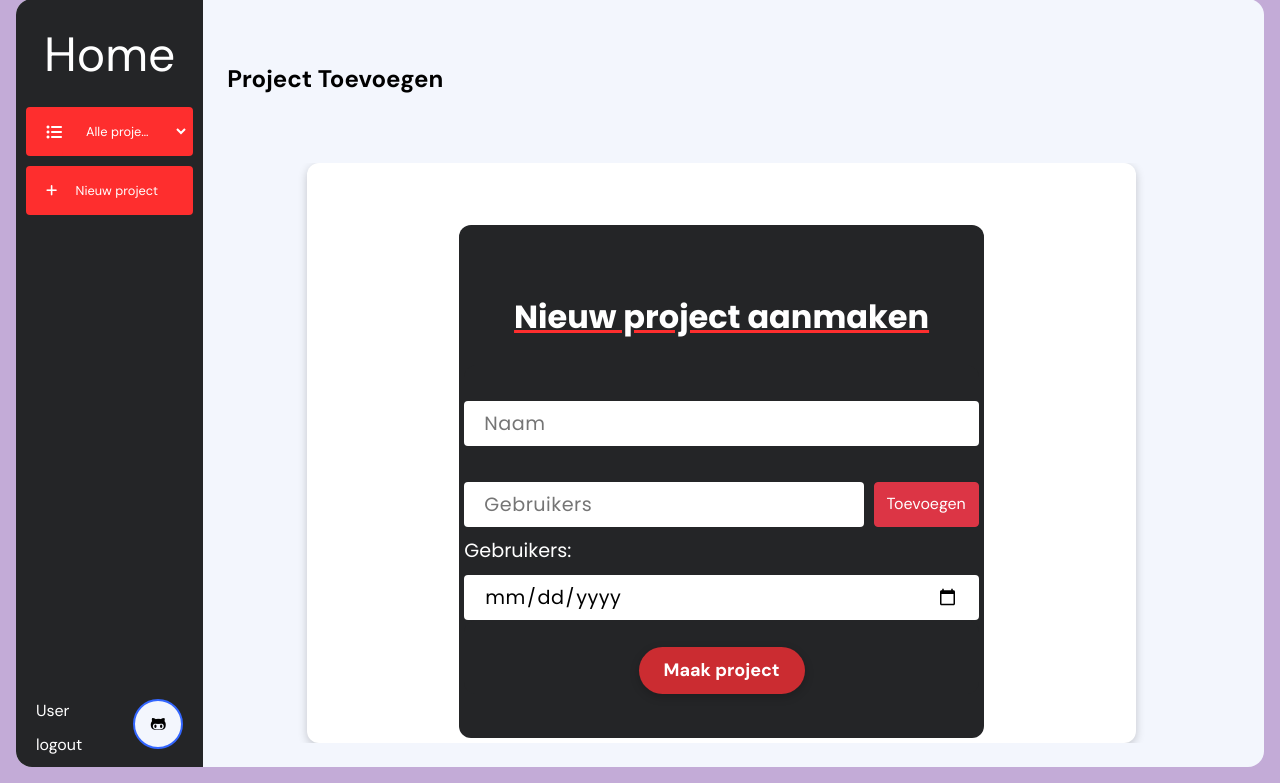
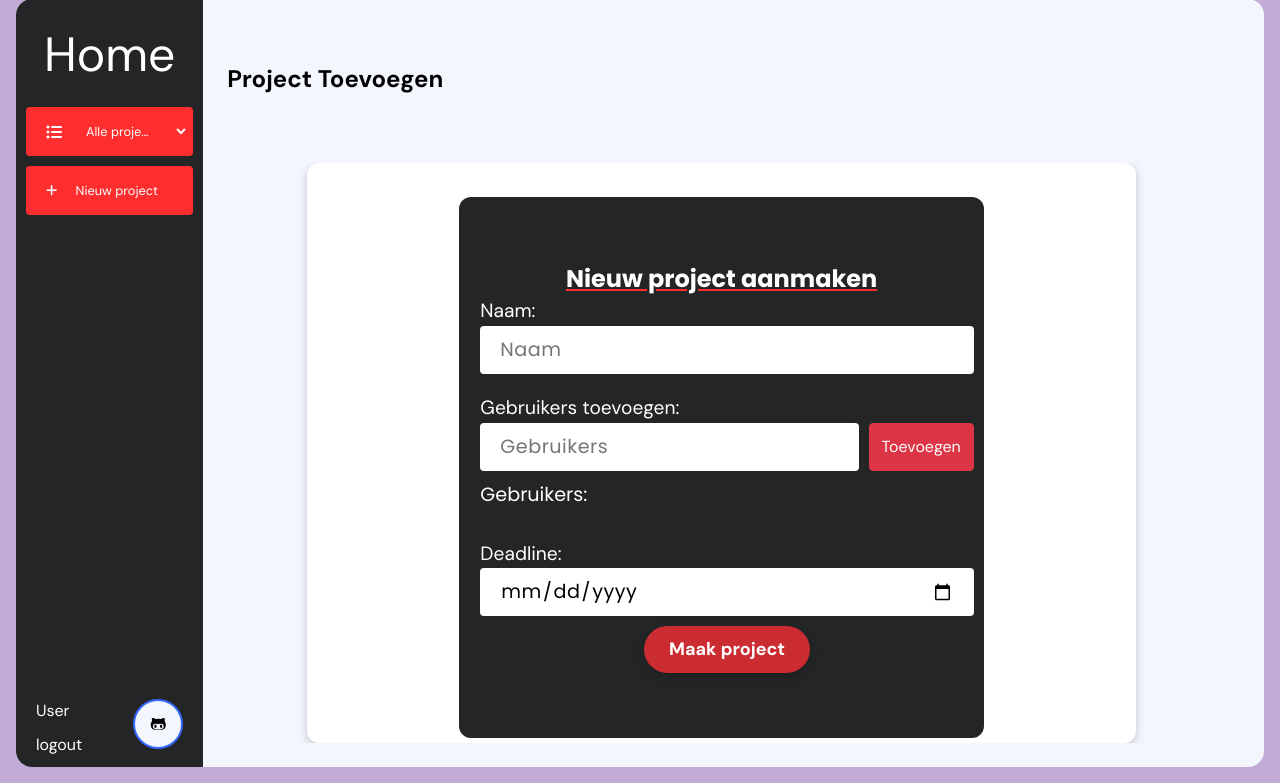
Before and after one commit to timvdlee/A4, a Django app: page /project-toevoegen in a window 1280 px wide. Shown: the part 17-800 px from the top of the page. Run offline with Django 4.2, Linux system fonts and the light colour scheme; some libraries are stand-ins or nearby versions.

Commit message:
Frontend fix and toevoegen geen gebruikers gevonden!

```diff
--- a/Project_A4/static/css/style.css
+++ b/Project_A4/static/css/style.css
@@ -222,7 +222,7 @@ body {
 
 .pa_page_column {
     display: flex;
-    justify-content: flex-end;
+    justify-content: end;
     align-items: center;
     flex-direction: column;
     width: 80%;
@@ -237,7 +237,7 @@ body {
     align-items: center;
     justify-content: center;
     width: 80%;
-    height: 90%;
+    height: 95%;
     background-color: #242527;
     border-radius: 12px;
     padding: 5px;
@@ -247,10 +247,12 @@ body {
 .pa_inside_black_box{
     display: flex;
     flex-direction: column;
+    align-items: flex-start;
     width: 100%;
     background-color: #242527;
     border-radius: 12px;
     font-size: x-large;
+    gap: 20px;
 }
 
 .pa_button_inside_black_box{
@@ -266,18 +268,24 @@ body {
 
 .pa_text {
     font-family: var(--secondary-font);
-    font-size: xx-large;
+    font-size: var(--primary-font-size);
+    margin-top: 10px;
     color: var(--primary-font-color);
     font-weight: bold;
     text-decoration: underline var(--primary-button-background);
 }
 
+.label-nieuw-project {
+    color: var(--primary-font-color);
+    font-size: 0.8em;
+    margin: 0;
+}
 .pa_user_input {
     cursor: pointer;
     font-family: var(--secondary-font);
     padding: 13px 20px;
-    height: 45px;
     width: 100%;
+    height: 2.5em;
     border-radius: 4px;
     font-size: 0.8em;
     line-height: 20px;
@@ -298,6 +306,15 @@ body {
     font: var(--secondary-font);
     font-weight: bold;
     border: none;
+    margin-top: 10px;
+    margin-bottom: 10px;
+}
+
+.pa_user_input_box {
+    display: flex;
+    flex-direction: column;
+    width: 100%;
+
 }
 
 .inner-app-body {
@@ -500,39 +517,60 @@ body {
 * { box-sizing: border-box; }
 
 .autocomplete {
-  /*the container must be positioned relative:*/
     position: relative;
     display: flex;
     flex-direction: row;
     gap: 10px;
+    align-items: stretch;
+  }
+
+  .autocomplete input.pa_user_input {
+    flex-grow: 1;
+  }
+
+
+  .autocomplete button {
+    display: flex;
+    align-items: center;
+    justify-content: center;
   }
 
   .autocomplete-items {
     position: absolute;
-  border: 1px solid #d4d4d4;
     border-bottom: none;
     border-top: none;
     z-index: 99;
-  /*position the autocomplete items to be the same width as the container:*/
     top: 100%;
     left: 0;
     right: 0;
+    background-color: #fff;
+    box-shadow: 0 4px 8px rgba(0, 0, 0, 0.1);
+    border-radius: 4px;
+    overflow: hidden;
+    max-height: 200px;
+    overflow-y: auto;
+    margin-top: 10px;
   }
+
   .autocomplete-items div {
     padding: 10px;
     cursor: pointer;
     background-color: #fff;
-  border-bottom: 1px solid #d4d4d4;
+    font-size: 0.8em;
   }
+
   .autocomplete-items div:hover {
-  /*when hovering an item:*/
-  background-color: #e9e9e9;
+    background-color: #f1f1f1;
   }
+
   .autocomplete-active {
-  /*when navigating through the items using the arrow keys:*/
-  background-color: DodgerBlue !important;
+    background-color: #007bff !important;
     color: #ffffff;
+    outline: none;
+    border: none;
   }
+
+
 
 .whiteText {
     font-family: var(--secondary-font);
--- a/Project_A4/static/js/script.js
+++ b/Project_A4/static/js/script.js
@@ -22,7 +22,8 @@ function autocomplete(inp, arr) {
     var currentFocus;
     /*execute a function when someone writes in the text field:*/
     inp.addEventListener("input", function(e) {
-        var a, b, i, val = this.value;
+      var a, b, i, val = this.value;
+      let found = false;
         /*close any already open lists of autocompleted values*/
         closeAllLists();
         if (!val) { return false;}
@@ -37,6 +38,7 @@ function autocomplete(inp, arr) {
         for (i = 0; i < arr.length; i++) {
           /*check if the item starts with the same letters as the text field value:*/
           if (arr[i].substr(0, val.length).toUpperCase() == val.toUpperCase()) {
+            found = true;
             /*create a DIV element for each matching element:*/
             b = document.createElement("DIV");
             /*make the matching letters bold:*/
@@ -55,7 +57,14 @@ function autocomplete(inp, arr) {
             a.appendChild(b);
           }
         }
+        if (!found) {
+          const noResultsDiv = document.createElement("DIV");
+          noResultsDiv.classList.add("autocomplete-item");
+          noResultsDiv.innerHTML = "Geen gebruikers gevonden!";
+          a.appendChild(noResultsDiv);
+        }
     });
+
     /*execute a function presses a key on the keyboard:*/
     inp.addEventListener("keydown", function(e) {
         var x = document.getElementById(this.id + "autocomplete-list");
--- a/Project_A4/templates/project-toevoegen.html
+++ b/Project_A4/templates/project-toevoegen.html
@@ -19,25 +19,18 @@
             <div class="pa_page_row">
                 <div class="pa_page_column">
                     <div class="pa_black_box">
-                        <br>
                         <div class="pa_text">Nieuw project aanmaken</div>
-                        <br>
-                        <form method="post" autocomplete="off">
+                        <form method="post" autocomplete="off" style="padding-left:16px; padding-right:5px">
                             {% csrf_token %}
-
-
+                            <div class="content-box">
                                 <div class="pa_inside_black_box">
-                                <div>
-                                    <br>
+                                    <div class="pa_user_input_box">
+                                        <label class="label-nieuw-project" for="naam_nieuw_project">Naam:</label>
                                         {% render_field project_form.name class="pa_user_input" placeholder="Naam"  %}
-                                    <br>
-
                                     </div>
-                                <div>
-                                                                        <br>
-
+                                    <div class="pa_user_input_box">
                                         {% comment %} {% render_field project_form.members class="pa_user_input" placeholder="Leden" %} {% endcomment %}
-
+                                        <label class="label-nieuw-project" for="naam_nieuw_project">Gebruikers toevoegen:</label>
                                         <div class="autocomplete">
                                             <input class="pa_user_input" id="userInput" type="text" name="users" placeholder="Gebruikers">
                                             <button type="button" class="btn btn-danger" id="addUsrBtn" onclick="toevoegen()">Toevoegen</button>
@@ -49,19 +42,15 @@
                                         <p class="whiteText" id="userDisplay">
                                             Gebruikers:
                                         </p>
-
-
                                     </div>
-                                <div>
+                                    <div class="pa_user_input_box">
+                                        <label class="label-nieuw-project" for="naam_nieuw_project">Deadline:</label>
                                         {% render_field project_form.deadline_date class="pa_user_input" placeholder="Deadline" %}
-                                    <br>
-
                                     </div>
                                 </div>
                                 <div class="pa_button_inside_black_box">
-                                <br>
-                                <input type="submit" class="pa_button"
-                                       value="Maak project">
+                                    <input type="submit" class="pa_button" value="Maak project">
+                                </div>
                             </div>
                         </form>
                     </div>
```
Also changed, not shown: 1 other file. Lines whose indentation alone changed are shown as unchanged.
